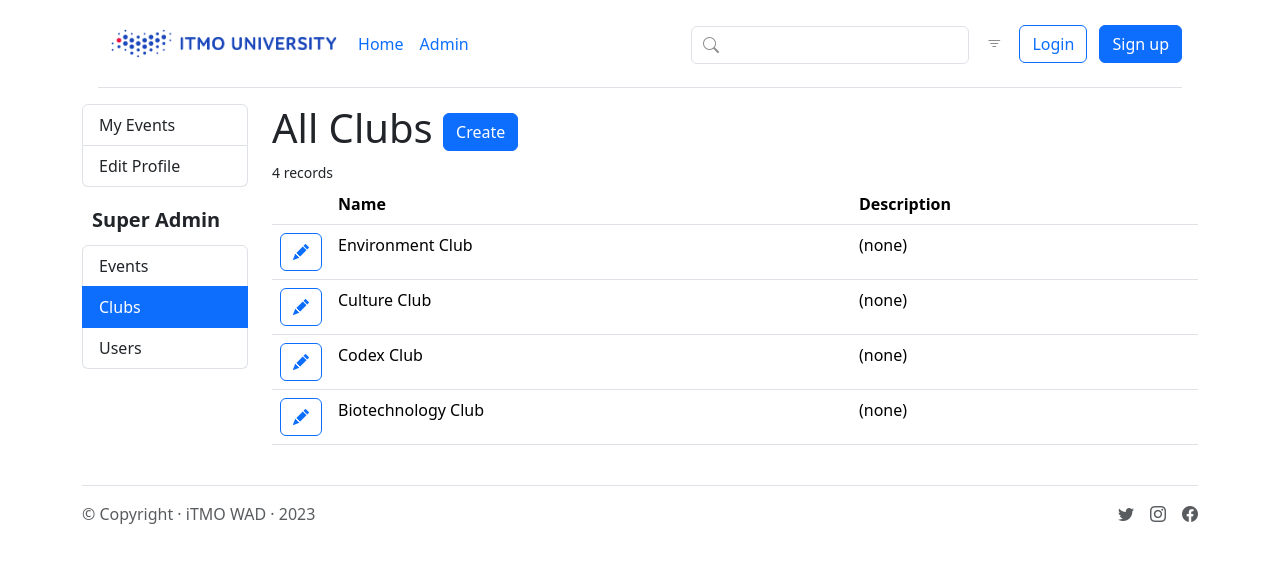
After one commit to itmo-wad/event-registration, a Flask app: page /admin/clubs in a window 1280 px wide. The commit adds this page. Shown: the top 563 px of the page. Run offline with Flask 2, Linux system fonts and the light colour scheme; some libraries are stand-ins or nearby versions.

Commit message:
added clubs admin page, 404 page, and fixed login,register pages

```diff
--- a/website/admin.py
+++ b/website/admin.py
@@ -34,3 +34,19 @@ def edit_user():
 @admin.route('/admin/users', methods=["GET", "POST"])
 def users():
     return render_template(f'pages/admin/users.html')
+
+
+
+@admin.route('/admin/club/create', methods=["GET", "POST"])
+def create_club():
+    return render_template(f'pages/admin/create_club.html')
+
+
+@admin.route('/admin/club/edit', methods=["GET", "POST"])
+def edit_club():
+    return render_template(f'pages/admin/edit_club.html')
+
+
+@admin.route('/admin/clubs', methods=["GET", "POST"])
+def clubs():
+    return render_template(f'pages/admin/clubs.html')
--- a/website/static/site.js
+++ b/website/static/site.js
@@ -13,6 +13,10 @@ Menu = {
     },
 
     setAllUsers: function() {
+        $('.list-group.admin >').eq(2).addClass('active');
+    },
+
+    setAllClubs: function() {
         $('.list-group.admin >').eq(1).addClass('active');
     }
 };
--- a/website/static/styles.css
+++ b/website/static/styles.css
@@ -38,3 +38,11 @@
   max-height: 40px;
   object-fit: cover;
 }
+table.no-first-col td:first-child,
+table.no-first-col th:first-child {
+  width: 20px;
+}
+.err-404 span {
+  font-size: 15rem;
+  padding: 10px 0px;
+}
--- a/website/static/styles.less
+++ b/website/static/styles.less
@@ -51,3 +51,16 @@
     max-height: 40px;
     object-fit: cover;
   }
+
+  table.no-first-col {
+    td:first-child, th:first-child {
+      width: 20px;
+    }
+  }
+
+  .err-404 {
+    span{
+      font-size: 15rem;
+      padding: 10px 0px;
+    }
+  }
--- a/website/templates/pages/admin/_sidebar.html
+++ b/website/templates/pages/admin/_sidebar.html
@@ -13,10 +13,13 @@
     <div class="search-item-header mt-2">Super Admin</div>
     <div class="list-group admin">
         <a href="/admin/events" class="list-group-item list-group-item-action d-flex justify-content-between align-items-center">
-            All Events
+            Events
+        </a>
+        <a href="/admin/clubs" class="list-group-item list-group-item-action d-flex justify-content-between align-items-center">
+            Clubs
         </a>
         <a href="/admin/users" class="list-group-item list-group-item-action d-flex justify-content-between align-items-center">
-            All Users
+            Users
         </a>
     </div>
 </div>
--- /dev/null
+++ b/website/templates/pages/admin/clubs.html
@@ -0,0 +1,47 @@
+{% extends 'base.html' %}
+
+{% block content %}
+<div class="row">
+    {% include "/pages/admin/_sidebar.html" %}
+
+    <div class="col-md-8 col-lg-10 col-lg-auto me-lg-auto mb-2 justify-content-center mb-md-0">
+        <h1>All Clubs
+            <a href="/admin/club/create" class="btn btn-primary float-right">Create</a></h1>
+        <small>4 records</small>
+        <table class="table table-condensed no-first-col">
+            <tbody>
+                <th></th>
+                <th>Name</th>
+                <th>Description</th>
+            </tbody>
+            <tbody>
+                <tr>
+                    <td><a href="/admin/club/edit" class="btn btn-outline-primary"><i class="bi bi-pencil-fill"></i></a></td>
+                    <td>Environment Club</td>
+                    <td>(none)</td>
+                </tr>
+                <tr>
+                    <td><a href="/admin/club/edit" class="btn btn-outline-primary"><i class="bi bi-pencil-fill"></i></a></td>
+                    <td>Culture Club</td>
+                    <td>(none)</td>
+                </tr>
+                <tr>
+                    <td><a href="/admin/club/edit" class="btn btn-outline-primary"><i class="bi bi-pencil-fill"></i></a></td>
+                    <td>Codex Club</td>
+                    <td>(none)</td>
+                </tr>
+                <tr>
+                    <td><a href="/admin/club/edit" class="btn btn-outline-primary"><i class="bi bi-pencil-fill"></i></a></td>
+                    <td>Biotechnology Club</td>
+                    <td>(none)</td>
+                </tr>
+            </tbody>
+        </table>
+    </div>
+</div>
+
+
+<script>
+    Menu.setAllClubs();
+</script>
+{% endblock %}
--- a/website/templates/pages/admin/events.html
+++ b/website/templates/pages/admin/events.html
@@ -8,7 +8,7 @@
         <h1>My Events
             <a href="/admin/event/create" class="btn btn-primary float-right">Create</a></h1>
         <small>4 records</small>
-        <table class="table table-condensed">
+        <table class="table table-condensed no-first-col">
             <tbody>
                 <th></th>
                 <th colspan="2">Content</th>
--- a/website/templates/pages/admin/users.html
+++ b/website/templates/pages/admin/users.html
@@ -8,7 +8,7 @@
         <h1>All Users
             <a href="/admin/user/create" class="btn btn-primary float-right">Create</a></h1>
         <small>4 records</small>
-        <table class="table table-condensed">
+        <table class="table table-condensed no-first-col">
             <tbody>
                 <th></th>
                 <th>Username</th>
```
Also changed, not shown: website/__init__.py (+8 -1 lines), website/templates/404.html (added, +17 -0 lines), website/templates/pages/admin/create_club.html (added, +38 -0 lines), website/templates/pages/admin/edit_club.html (added, +40 -0 lines), website/templates/pages/auth/register.html (+8 -17 lines), website/templates/pages/auth/sign-in.html (+7 -19 lines).
